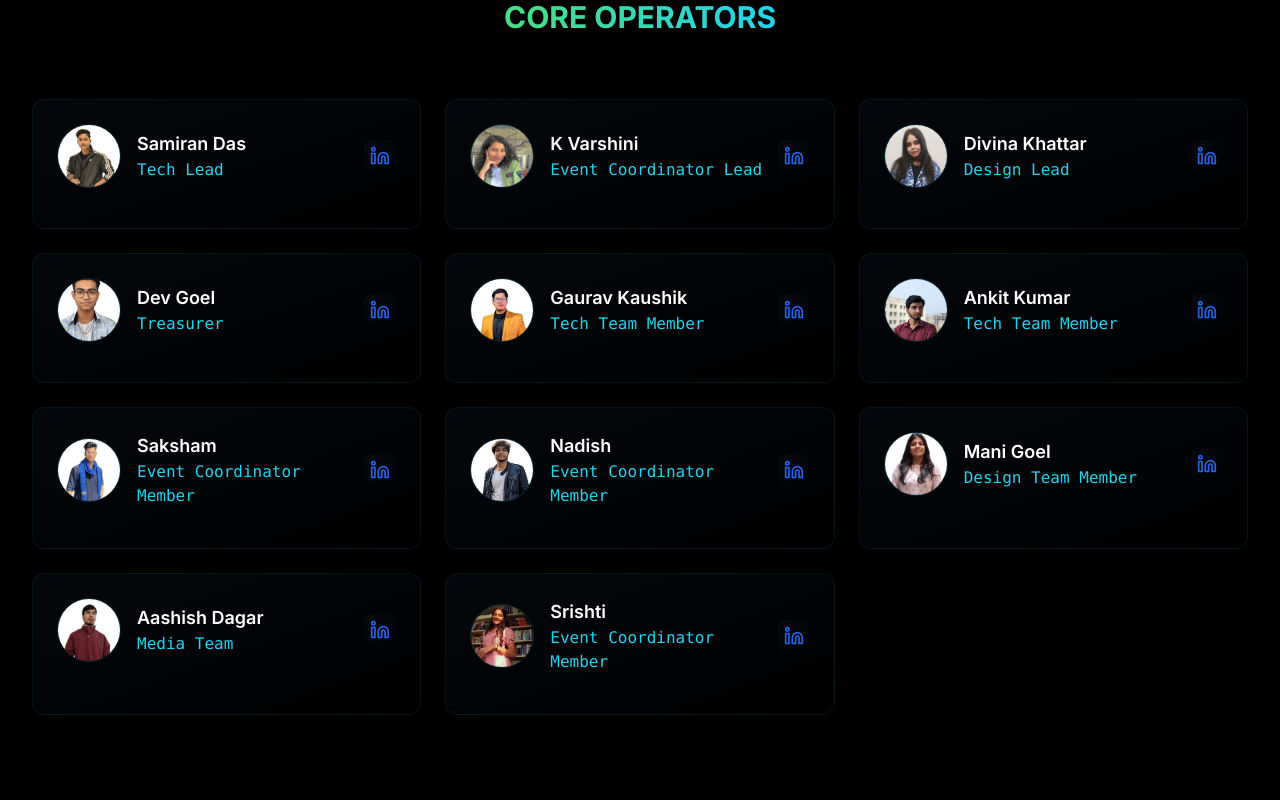
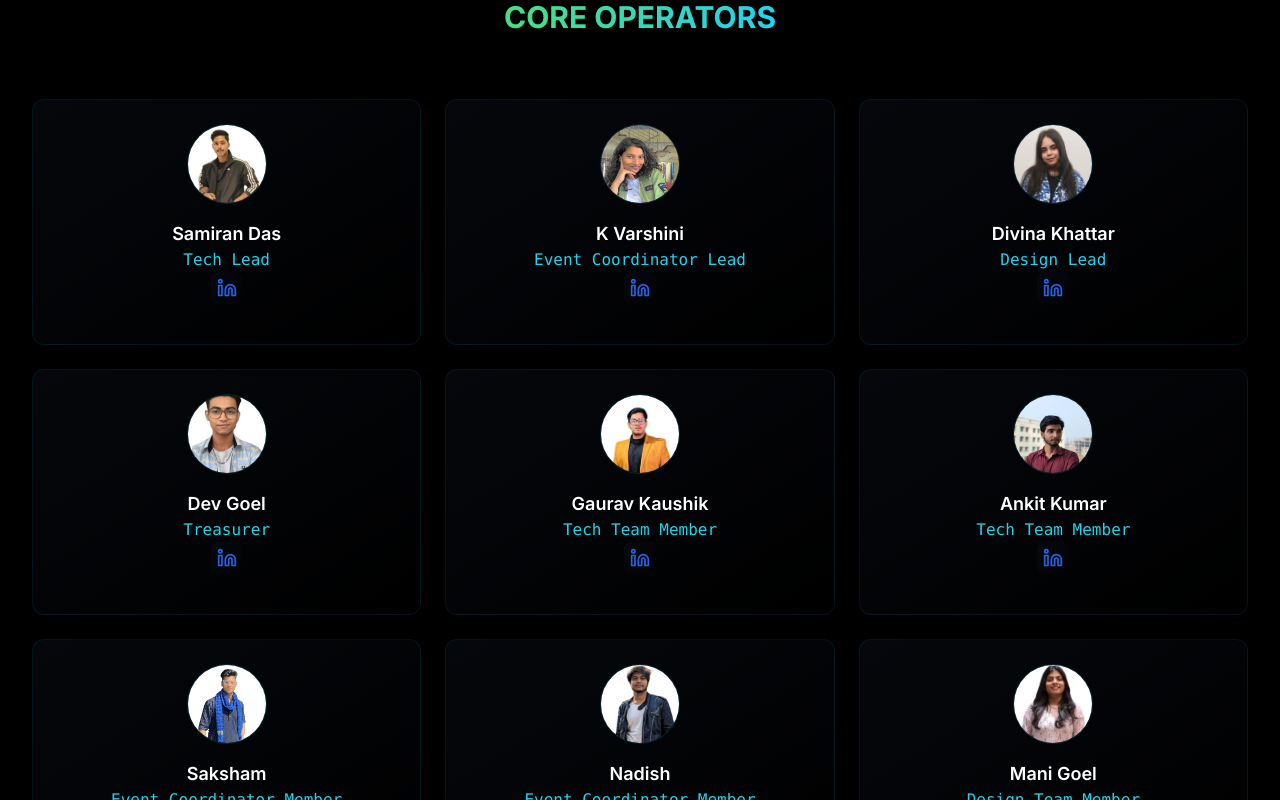
Before and after one commit to harshitg20/Code-Rangers-Website, a React (Vite) app: page /team in a window 1280 px wide. Shown: the part 1020-1820 px from the top of the page. Built offline with nearby package versions, Linux system fonts and the light colour scheme.

Commit message:
Update Team.tsx

```diff
--- a/src/pages/Team.tsx
+++ b/src/pages/Team.tsx
@@ -295,8 +295,8 @@ const Team = () => {
                 <div className={`absolute inset-0 bg-gradient-to-br ${member.gradient} opacity-0 group-hover:opacity-5 transition-opacity duration-300`}></div>
 
                 <div className="relative z-10">
-                  <div className="flex items-center mb-4">
-                    <div className="w-16 h-16 rounded-full overflow-hidden border border-cyan-500/20 mr-4">
+                  <div className="flex flex-col items-center text-center mb-4">
+                    <div className="w-20 h-20 rounded-full overflow-hidden border border-cyan-500/20 mb-4">
                       <img src={member.image} alt={member.name} className="w-full h-full object-cover group-hover:scale-110 transition-transform duration-300" />
                     </div>
                     <div className="flex-1">
```
